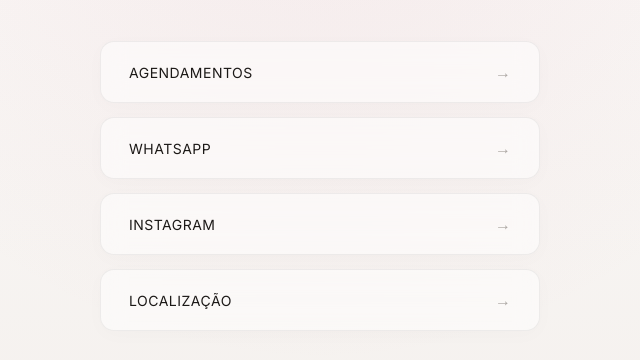
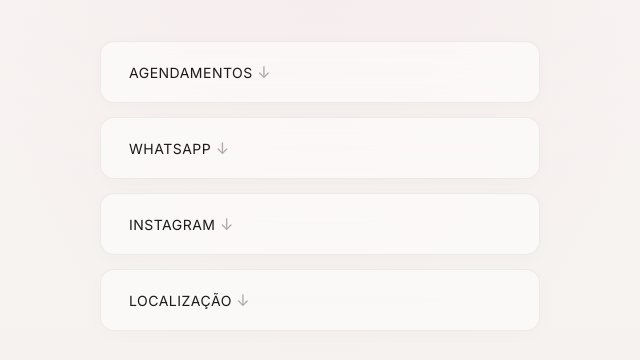
Before and after one commit to yoyoziyo/espacopriscilaoliveira, a plain HTML site: page links.html in a window 1280 px wide. Shown: the part 316-676 px from the top of the page, 320-960 px from the left. Drawn offline with nearby package versions, Linux system fonts and the light colour scheme; a web font is replaced by a local one.

Commit message:
Update theme toggle and link structure in links.html

```diff
--- a/links.html
+++ b/links.html
@@ -9,7 +9,9 @@
 </head>
 <body>
 
-  <!-- Alternador de Tema Refinado -->
+  <!-- Fundo Animado com Brilho Infinito -->
+  <div class="animated-bg"></div>
+
   <button id="theme-toggle" class="theme-btn" aria-label="Alternar tema">
     <svg class="sun-icon" xmlns="http://www.w3.org/2000/svg" viewBox="0 0 24 24" fill="none" stroke="currentColor" stroke-width="1.5" stroke-linecap="round" stroke-linejoin="round"><circle cx="12" cy="12" r="5"></circle><line x1="12" y1="1" x2="12" y2="3"></line><line x1="12" y1="21" x2="12" y2="23"></line><line x1="4.22" y1="4.22" x2="5.64" y2="5.64"></line><line x1="18.36" y1="18.36" x2="19.78" y2="19.78"></line><line x1="1" y1="12" x2="3" y2="12"></line><line x1="21" y1="12" x2="23" y2="12"></line><line x1="4.22" y1="19.78" x2="5.64" y2="18.36"></line><line x1="18.36" y1="5.64" x2="19.78" y2="4.22"></line></svg>
     <svg class="moon-icon" xmlns="http://www.w3.org/2000/svg" viewBox="0 0 24 24" fill="none" stroke="currentColor" stroke-width="1.5" stroke-linecap="round" stroke-linejoin="round"><path d="M21 12.79A9 9 0 1 1 11.21 3 7 7 0 0 0 21 12.79z"></path></svg>
@@ -24,23 +26,30 @@
       <p>Realçamos sua beleza natural e elevamos sua autoestima.</p>
     </header>
 
-    <!-- Botões Limpos e Profissionais -->
     <nav class="links-list">
-      <a href="https://espacopriscilaoliveira.com/#servicos" class="link-item">
-        <span class="link-text">Agendamentos</span>
-        <span class="link-arrow">→</span>
+      <a href="https://espacopriscilaoliveira.com/link" class="link-item">
+        <div class="link-content">
+          <span class="link-text">Agendamentos</span>
+          <span class="link-arrow">↓</span>
+        </div>
       </a>
       <a href="https://wa.me/5521982490919" class="link-item" target="_blank" rel="noopener noreferrer">
-        <span class="link-text">WhatsApp</span>
-        <span class="link-arrow">→</span>
+        <div class="link-content">
+          <span class="link-text">WhatsApp</span>
+          <span class="link-arrow">↓</span>
+        </div>
       </a>
-      <a href="https://instagram.com/SEU_USER_AQUI" class="link-item" target="_blank" rel="noopener noreferrer">
-        <span class="link-text">Instagram</span>
-        <span class="link-arrow">→</span>
+      <a href="https://instagram.com/prioliveira_naildesign" class="link-item" target="_blank" rel="noopener noreferrer">
+        <div class="link-content">
+          <span class="link-text">Instagram</span>
+          <span class="link-arrow">↓</span>
+        </div>
       </a>
       <a href="https://maps.app.goo.gl/mud9bvrWzaV2AaqMA" class="link-item" target="_blank" rel="noopener noreferrer">
-        <span class="link-text">Localização</span>
-        <span class="link-arrow">→</span>
+        <div class="link-content">
+          <span class="link-text">Localização</span>
+          <span class="link-arrow">↓</span>
+        </div>
       </a>
     </nav>
 
```
